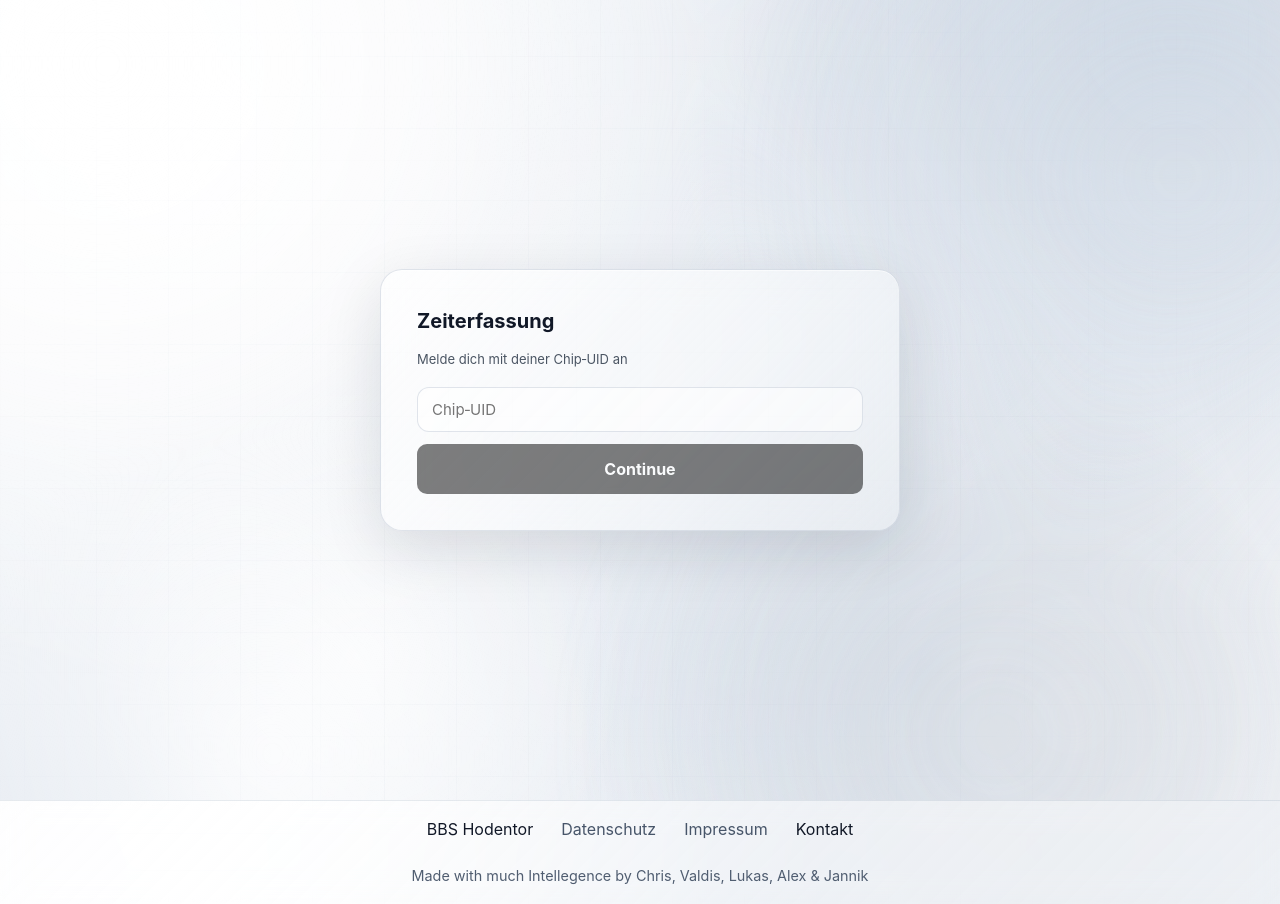
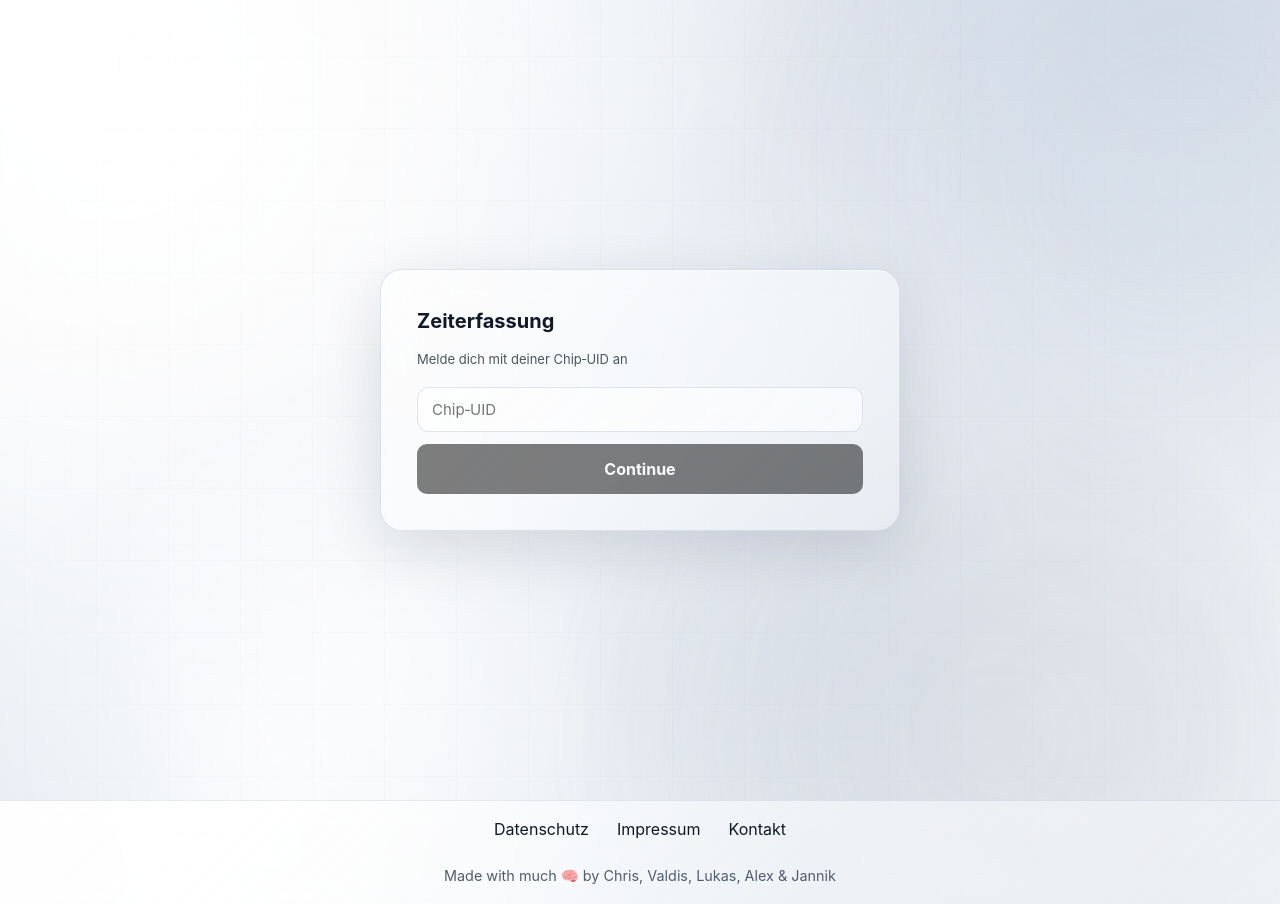
Before and after one commit to vertraxumtesOG/Zeitstempel-Frontend, an Angular app: page / in a window 1280 px wide. Built offline with nearby package versions, Linux system fonts and the light colour scheme.

Commit message:
fixed footer

```diff
--- a/src/app/components/shared/footer/footer.component.html
+++ b/src/app/components/shared/footer/footer.component.html
@@ -6,10 +6,21 @@
     class="footer__nav"
     aria-label="Rechtliches"
   >
-    <span><a href="https://www.bbs-haarentor.de" >BBS Hodentor</a></span>
-    <span>Datenschutz</span>
-    <span>Impressum</span>
-    <span><a href="mailto:js@bbs-haarentor.de">Kontakt</a></span>
+    <span>
+      <a href="https://www.bbs-haarentor.de/kontakt/datenschutz" target="_blank" rel="noopener noreferrer">
+        Datenschutz
+      </a>
+    </span>
+    <span>
+      <a href="https://www.bbs-haarentor.de/impressum" target="_blank" rel="noopener noreferrer">
+        Impressum
+      </a>
+    </span>
+    <span>
+      <a href="mailto:js@bbs-haarentor.de" target="_blank" rel="noopener noreferrer">
+        Kontakt
+      </a>
+    </span>
   </nav>
-  <p class="footer__credits">Made with much Intellegence by Chris, Valdis, Lukas, Alex & Jannik</p>
+  <p class="footer__credits">Made with much 🧠 by Chris, Valdis, Lukas, Alex & Jannik</p>
 </footer>
```
